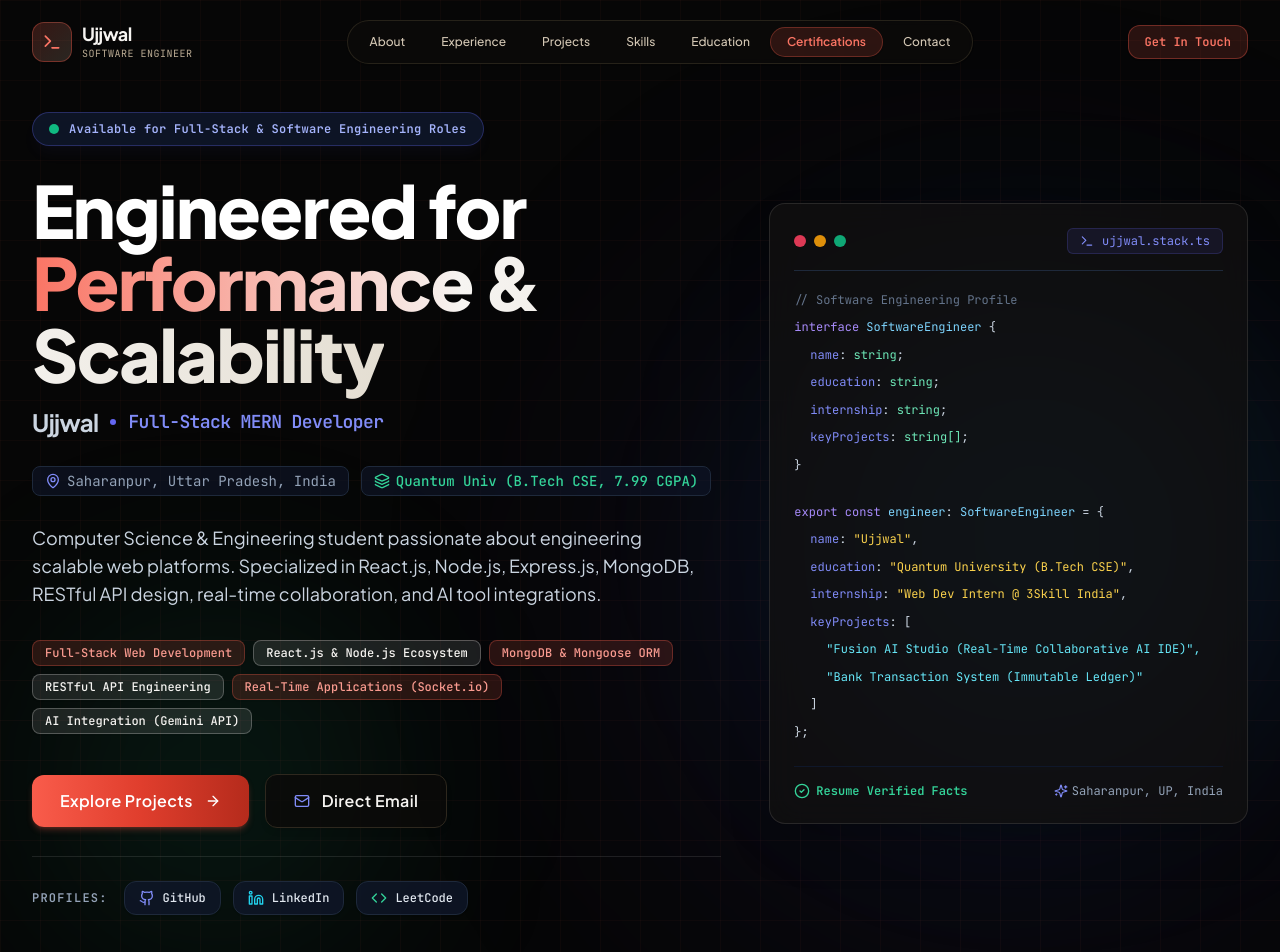
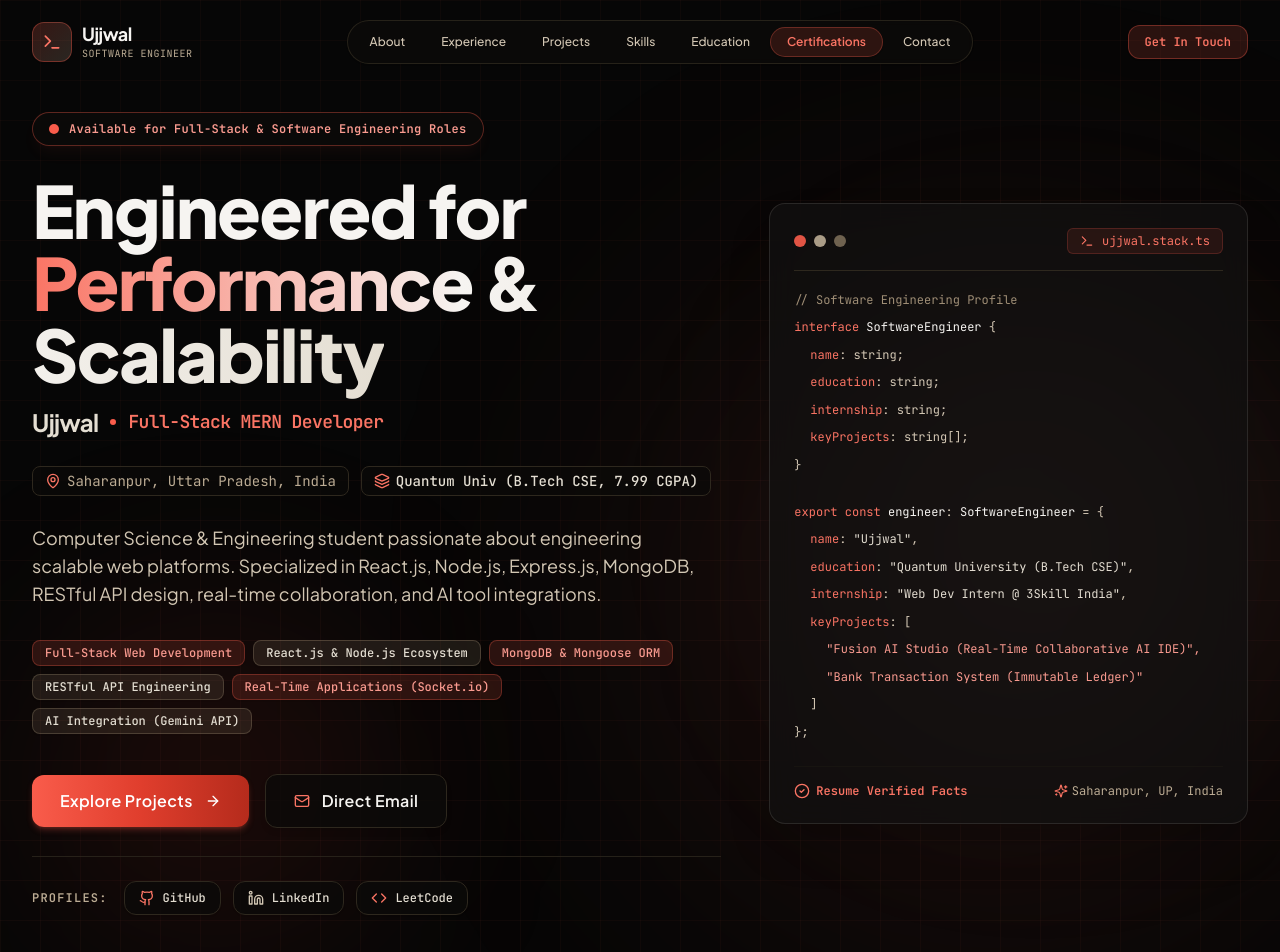
Before and after one commit to ujjwaltyagivashishtha/Portfolio, a React (Vite) app: page / in a window 1280 px wide. Shown: the top 952 px of the page. Built offline with nearby package versions, Linux system fonts and the light colour scheme; the HTML template or start-up script is replaced by a standard one.

Commit message:
style: update color scheme to coral and stone in Hero section

```diff
--- a/src/sections/Hero.jsx
+++ b/src/sections/Hero.jsx
@@ -9,9 +9,9 @@ export const Hero = () => {
   return (
     <section id="hero" className="relative min-h-[92vh] flex items-center pt-28 pb-20 overflow-hidden">
       {/* Ambient Background Glow Elements */}
-      <div className="absolute top-1/4 left-1/2 -translate-x-1/2 -translate-y-1/2 w-[700px] h-[700px] bg-indigo-600/15 rounded-full blur-[140px] pointer-events-none animate-pulse-glow"></div>
-      <div className="absolute top-1/3 right-10 w-[400px] h-[400px] bg-cyan-500/15 rounded-full blur-[120px] pointer-events-none"></div>
-      <div className="absolute bottom-10 left-10 w-[350px] h-[350px] bg-emerald-500/10 rounded-full blur-[100px] pointer-events-none"></div>
+      <div className="absolute top-1/4 left-1/2 -translate-x-1/2 -translate-y-1/2 w-[700px] h-[700px] bg-coral-500/15 rounded-full blur-[140px] pointer-events-none animate-pulse-glow"></div>
+      <div className="absolute top-1/3 right-10 w-[400px] h-[400px] bg-stone-400/10 rounded-full blur-[120px] pointer-events-none"></div>
+      <div className="absolute bottom-10 left-10 w-[350px] h-[350px] bg-coral-600/10 rounded-full blur-[100px] pointer-events-none"></div>
       <div className="absolute inset-0 bg-grid-pattern bg-repeat opacity-60 pointer-events-none"></div>
 
       <div className="max-w-7xl mx-auto px-4 sm:px-6 lg:px-8 relative z-10 w-full">
@@ -21,48 +21,48 @@ export const Hero = () => {
           <div className="lg:col-span-7 space-y-7 text-left">
 
             {/* Status Pill Badge */}
-            <div className="inline-flex items-center gap-2.5 px-4 py-2 rounded-full bg-slate-900/90 border border-indigo-500/30 text-xs font-mono text-indigo-300 backdrop-blur-xl shadow-lg shadow-indigo-500/5">
+            <div className="inline-flex items-center gap-2.5 px-4 py-2 rounded-full bg-stone-950/90 border border-coral-500/35 text-xs font-mono text-coral-300 backdrop-blur-xl shadow-lg shadow-coral-500/5">
               <span className="relative flex h-2.5 w-2.5">
-                <span className="animate-ping absolute inline-flex h-full w-full rounded-full bg-emerald-400 opacity-75"></span>
-                <span className="relative inline-flex rounded-full h-2.5 w-2.5 bg-emerald-500"></span>
+                <span className="animate-ping absolute inline-flex h-full w-full rounded-full bg-coral-400 opacity-75"></span>
+                <span className="relative inline-flex rounded-full h-2.5 w-2.5 bg-coral-500"></span>
               </span>
               <span className="font-semibold tracking-wide">Available for Full-Stack & Software Engineering Roles</span>
             </div>
 
             {/* Name & Headline */}
             <div className="space-y-3">
-              <h1 className="text-4xl sm:text-6xl lg:text-7xl font-extrabold text-white tracking-tight leading-[1.1]">
+              <h1 className="text-4xl sm:text-6xl lg:text-7xl font-extrabold text-paper-100 tracking-tight leading-[1.1]">
                 Engineered for <br className="hidden sm:inline" />
                 <span className="text-gradient">Performance & Scalability</span>
               </h1>
-              <h2 className="text-xl sm:text-2xl font-bold text-slate-300 tracking-tight flex items-center gap-3 pt-1">
+              <h2 className="text-xl sm:text-2xl font-bold text-stone-200 tracking-tight flex items-center gap-3 pt-1">
                 <span>{personalInfo.name}</span>
-                <span className="w-1.5 h-1.5 rounded-full bg-indigo-500"></span>
-                <span className="text-indigo-400 font-mono text-base sm:text-lg font-semibold">Full-Stack MERN Developer</span>
+                <span className="w-1.5 h-1.5 rounded-full bg-coral-500"></span>
+                <span className="text-coral-400 font-mono text-base sm:text-lg font-semibold">Full-Stack MERN Developer</span>
               </h2>
             </div>
 
             {/* Location & Academic Tag */}
-            <div className="flex flex-wrap items-center gap-3 text-xs sm:text-sm font-mono text-slate-400">
-              <div className="flex items-center gap-1.5 px-3 py-1 rounded-lg bg-slate-900/60 border border-slate-800">
-                <MapPin className="w-4 h-4 text-indigo-400" />
+            <div className="flex flex-wrap items-center gap-3 text-xs sm:text-sm font-mono text-stone-400">
+              <div className="flex items-center gap-1.5 px-3 py-1 rounded-lg bg-stone-950/70 border border-stone-800">
+                <MapPin className="w-4 h-4 text-coral-400" />
                 <span>{personalInfo.location}</span>
               </div>
-              <div className="flex items-center gap-1.5 px-3 py-1 rounded-lg bg-slate-900/60 border border-slate-800 text-emerald-400 font-medium">
-                <Layers className="w-4 h-4" />
+              <div className="flex items-center gap-1.5 px-3 py-1 rounded-lg bg-stone-950/70 border border-stone-800 text-stone-200 font-medium">
+                <Layers className="w-4 h-4 text-coral-400" />
                 <span>Quantum Univ (B.Tech CSE, 7.99 CGPA)</span>
               </div>
             </div>
 
             {/* Hero Summary */}
-            <p className="text-slate-300 text-base sm:text-lg leading-relaxed max-w-2xl font-normal">
+            <p className="text-stone-300 text-base sm:text-lg leading-relaxed max-w-2xl font-normal">
               {personalInfo.heroDescription}
             </p>
 
             {/* Core Tech Stack Badges */}
             <div className="flex flex-wrap gap-2 pt-1">
               {personalInfo.focusAreas.map((area, idx) => (
-                <Badge key={area} variant={idx % 2 === 0 ? "primary" : "cyan"}>
+                <Badge key={area} variant={idx % 2 === 0 ? "primary" : "secondary"}>
                   {area}
                 </Badge>
               ))}
@@ -75,14 +75,14 @@ export const Hero = () => {
                 <ArrowRight className="w-4 h-4" />
               </Button>
               <Button href={`mailto:${siteConfig.email}`} variant="outline" size="lg">
-                <Mail className="w-4 h-4 text-indigo-400" />
+                <Mail className="w-4 h-4 text-coral-400" />
                 Direct Email
               </Button>
             </div>
 
             {/* Verified Social Profile Buttons */}
-            <div className="pt-6 flex flex-wrap items-center gap-3 border-t border-white/10">
-              <span className="text-xs font-mono text-slate-400 uppercase tracking-widest font-semibold mr-1">
+            <div className="pt-6 flex flex-wrap items-center gap-3 border-t border-stone-800/80">
+              <span className="text-xs font-mono text-stone-400 uppercase tracking-widest font-semibold mr-1">
                 Profiles:
               </span>
 
@@ -90,9 +90,9 @@ export const Hero = () => {
                 href={siteConfig.socials.github.url}
                 target="_blank"
                 rel="noreferrer"
-                className="px-3.5 py-2 rounded-xl bg-slate-900/80 border border-slate-800 text-slate-200 hover:text-indigo-400 hover:border-indigo-500/50 shadow-sm transition-all flex items-center gap-2 text-xs font-mono font-medium"
+                className="px-3.5 py-2 rounded-xl bg-stone-950/80 border border-stone-800 text-stone-200 hover:text-coral-400 hover:border-coral-500/50 shadow-sm transition-all flex items-center gap-2 text-xs font-mono font-medium"
               >
-                <Github className="w-4 h-4 text-indigo-400" />
+                <Github className="w-4 h-4 text-coral-400" />
                 <span>GitHub</span>
               </a>
 
@@ -100,9 +100,9 @@ export const Hero = () => {
                 href={siteConfig.socials.linkedin.url}
                 target="_blank"
                 rel="noreferrer"
-                className="px-3.5 py-2 rounded-xl bg-slate-900/80 border border-slate-800 text-slate-200 hover:text-indigo-400 hover:border-indigo-500/50 shadow-sm transition-all flex items-center gap-2 text-xs font-mono font-medium"
+                className="px-3.5 py-2 rounded-xl bg-stone-950/80 border border-stone-800 text-stone-200 hover:text-coral-400 hover:border-coral-500/50 shadow-sm transition-all flex items-center gap-2 text-xs font-mono font-medium"
               >
-                <Linkedin className="w-4 h-4 text-cyan-400" />
+                <Linkedin className="w-4 h-4 text-stone-300" />
                 <span>LinkedIn</span>
               </a>
 
@@ -110,9 +110,9 @@ export const Hero = () => {
                 href={siteConfig.socials.leetcode.url}
                 target="_blank"
                 rel="noreferrer"
-                className="px-3.5 py-2 rounded-xl bg-slate-900/80 border border-slate-800 text-slate-200 hover:text-indigo-400 hover:border-indigo-500/50 shadow-sm transition-all flex items-center gap-2 text-xs font-mono font-medium"
+                className="px-3.5 py-2 rounded-xl bg-stone-950/80 border border-stone-800 text-stone-200 hover:text-coral-400 hover:border-coral-500/50 shadow-sm transition-all flex items-center gap-2 text-xs font-mono font-medium"
               >
-                <Code className="w-4 h-4 text-emerald-400" />
+                <Code className="w-4 h-4 text-coral-400" />
                 <span>LeetCode</span>
               </a>
             </div>
@@ -121,50 +121,50 @@ export const Hero = () => {
 
           {/* Right Visual Feature: Developer IDE Card */}
           <div className="lg:col-span-5 relative">
-            <div className="glass-card rounded-2xl p-6 border border-white/10 bg-slate-950 text-slate-100 shadow-2xl relative overflow-hidden">
+            <div className="glass-card rounded-2xl p-6 border border-stone-800/80 bg-stone-950/95 text-paper-100 shadow-2xl relative overflow-hidden">
 
               {/* Window Controls */}
-              <div className="flex items-center justify-between border-b border-slate-800 pb-4 mb-5">
+              <div className="flex items-center justify-between border-b border-stone-800 pb-4 mb-5">
                 <div className="flex items-center gap-2">
-                  <div className="w-3 h-3 rounded-full bg-rose-500/90"></div>
-                  <div className="w-3 h-3 rounded-full bg-amber-500/90"></div>
-                  <div className="w-3 h-3 rounded-full bg-emerald-500/90"></div>
+                  <div className="w-3 h-3 rounded-full bg-coral-500/90"></div>
+                  <div className="w-3 h-3 rounded-full bg-stone-400/90"></div>
+                  <div className="w-3 h-3 rounded-full bg-stone-600/90"></div>
                 </div>
-                <div className="text-xs font-mono text-indigo-400 flex items-center gap-2 bg-indigo-500/10 px-3 py-1 rounded-md border border-indigo-500/20">
+                <div className="text-xs font-mono text-coral-400 flex items-center gap-2 bg-coral-500/10 px-3 py-1 rounded-md border border-coral-500/20">
                   <Terminal className="w-3.5 h-3.5" />
                   <span>ujjwal.stack.ts</span>
                 </div>
               </div>
 
-              {/* Code Snippet with Rich Syntax Colors */}
-              <div className="font-mono text-xs space-y-2 text-slate-300 overflow-x-auto leading-relaxed">
-                <p className="text-slate-500">// Software Engineering Profile</p>
-                <p><span className="text-violet-400">interface</span> <span className="text-sky-300">SoftwareEngineer</span> &#123;</p>
-                <p className="pl-4"><span className="text-indigo-400">name</span>: <span className="text-emerald-300">string</span>;</p>
-                <p className="pl-4"><span className="text-indigo-400">education</span>: <span className="text-emerald-300">string</span>;</p>
-                <p className="pl-4"><span className="text-indigo-400">internship</span>: <span className="text-emerald-300">string</span>;</p>
-                <p className="pl-4"><span className="text-indigo-400">keyProjects</span>: <span className="text-emerald-300">string[]</span>;</p>
+              {/* Code Snippet with Warm Palette Syntax Colors */}
+              <div className="font-mono text-xs space-y-2 text-stone-300 overflow-x-auto leading-relaxed">
+                <p className="text-stone-500">// Software Engineering Profile</p>
+                <p><span className="text-coral-400">interface</span> <span className="text-paper-100">SoftwareEngineer</span> &#123;</p>
+                <p className="pl-4"><span className="text-coral-400">name</span>: <span className="text-stone-300">string</span>;</p>
+                <p className="pl-4"><span className="text-coral-400">education</span>: <span className="text-stone-300">string</span>;</p>
+                <p className="pl-4"><span className="text-coral-400">internship</span>: <span className="text-stone-300">string</span>;</p>
+                <p className="pl-4"><span className="text-coral-400">keyProjects</span>: <span className="text-stone-300">string[]</span>;</p>
                 <p>&#125;</p>
                 <br />
-                <p><span className="text-violet-400">export const</span> <span className="text-sky-300">engineer</span>: <span className="text-sky-300">SoftwareEngineer</span> = &#123;</p>
-                <p className="pl-4"><span className="text-indigo-400">name</span>: <span className="text-amber-300">"{personalInfo.name}"</span>,</p>
-                <p className="pl-4"><span className="text-indigo-400">education</span>: <span className="text-amber-300">"Quantum University (B.Tech CSE)"</span>,</p>
-                <p className="pl-4"><span className="text-indigo-400">internship</span>: <span className="text-amber-300">"Web Dev Intern @ 3Skill India"</span>,</p>
-                <p className="pl-4"><span className="text-indigo-400">keyProjects</span>: [</p>
-                <p className="pl-8 text-cyan-300">"Fusion AI Studio (Real-Time Collaborative AI IDE)",</p>
-                <p className="pl-8 text-cyan-300">"Bank Transaction System (Immutable Ledger)"</p>
+                <p><span className="text-coral-400">export const</span> <span className="text-paper-100">engineer</span>: <span className="text-paper-100">SoftwareEngineer</span> = &#123;</p>
+                <p className="pl-4"><span className="text-coral-400">name</span>: <span className="text-stone-200">"{personalInfo.name}"</span>,</p>
+                <p className="pl-4"><span className="text-coral-400">education</span>: <span className="text-stone-200">"Quantum University (B.Tech CSE)"</span>,</p>
+                <p className="pl-4"><span className="text-coral-400">internship</span>: <span className="text-stone-200">"Web Dev Intern @ 3Skill India"</span>,</p>
+                <p className="pl-4"><span className="text-coral-400">keyProjects</span>: [</p>
+                <p className="pl-8 text-coral-300">"Fusion AI Studio (Real-Time Collaborative AI IDE)",</p>
+                <p className="pl-8 text-coral-300">"Bank Transaction System (Immutable Ledger)"</p>
                 <p className="pl-4">]</p>
                 <p>&#125;;</p>
               </div>
 
               {/* Card Footer Badge */}
-              <div className="mt-6 pt-4 border-t border-slate-900 flex items-center justify-between text-xs text-slate-400 font-mono">
-                <div className="flex items-center gap-1.5 text-emerald-400 font-semibold">
+              <div className="mt-6 pt-4 border-t border-stone-900 flex items-center justify-between text-xs text-stone-400 font-mono">
+                <div className="flex items-center gap-1.5 text-coral-400 font-semibold">
                   <CheckCircle2 className="w-4 h-4" />
                   <span>Resume Verified Facts</span>
                 </div>
-                <div className="flex items-center gap-1 text-slate-400">
-                  <Sparkles className="w-3.5 h-3.5 text-indigo-400" />
+                <div className="flex items-center gap-1 text-stone-400">
+                  <Sparkles className="w-3.5 h-3.5 text-coral-400" />
                   <span>Saharanpur, UP, India</span>
                 </div>
               </div>
```
